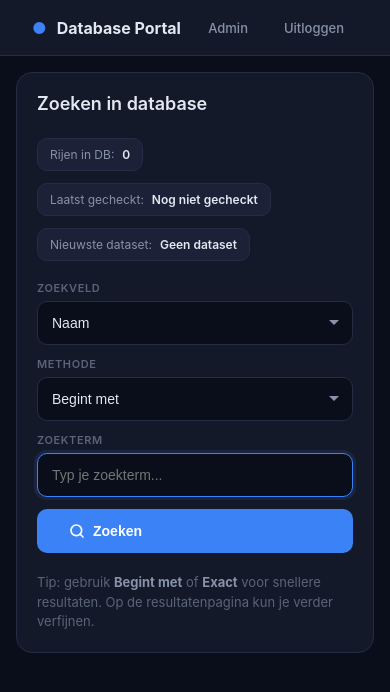
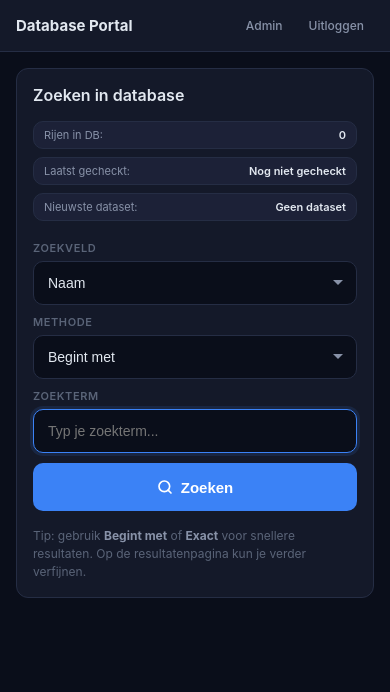
Before and after one commit to stijnvandepol/DataFetcher, a Flask app: page / in a window 390 px wide. Shown: the top 692 px of the page. Run offline with Flask 3, Linux system fonts and the light colour scheme; the visitor is signed in with stand-in values (Sample User, id 1); data that the repository does not hold is empty; some libraries are stand-ins or nearby versions.

Commit message:
feat: enhance responsiveness of admin, index, login, and results templates with improved styling for various screen sizes

```diff
--- a/web/templates/index.html
+++ b/web/templates/index.html
@@ -58,9 +58,25 @@
 
     /* Responsive */
     @media (max-width: 768px) {
-      .search-form { grid-template-columns: 1fr; }
+      .topbar { padding: 0 16px; height: 52px; }
+      .topbar-brand { font-size: 15px; gap: 8px; }
+      .topbar-nav { gap: 6px; }
+      .topbar-nav a { font-size: 12px; padding: 6px 10px; }
       .container { padding: 16px; }
-      .search-card { padding: 20px; }
+      .search-card { padding: 16px; border-radius: 12px; }
+      .search-card h2 { font-size: 16px; margin-bottom: 16px; }
+      .portal-stats { gap: 8px; }
+      .portal-stat { font-size: 11px; padding: 6px 10px; }
+      .search-form { grid-template-columns: 1fr; gap: 10px; }
+      .search-btn { height: 48px; width: 100%; justify-content: center; font-size: 15px; }
+      .cols-grid { grid-template-columns: 1fr; }
+      .hint { font-size: 12px; margin-top: 16px; }
+    }
+    @media (max-width: 480px) {
+      .topbar-brand span { display: none; }
+      .portal-stats { flex-direction: column; width: 100%; }
+      .portal-stat { width: 100%; justify-content: space-between; }
+      .cols-grid label { padding: 8px; }
     }
   </style>
 </head>
```
Also changed, not shown: web/templates/admin.html (+29 -0 lines), web/templates/login.html (+11 -0 lines), web/templates/results.html (+41 -3 lines).
